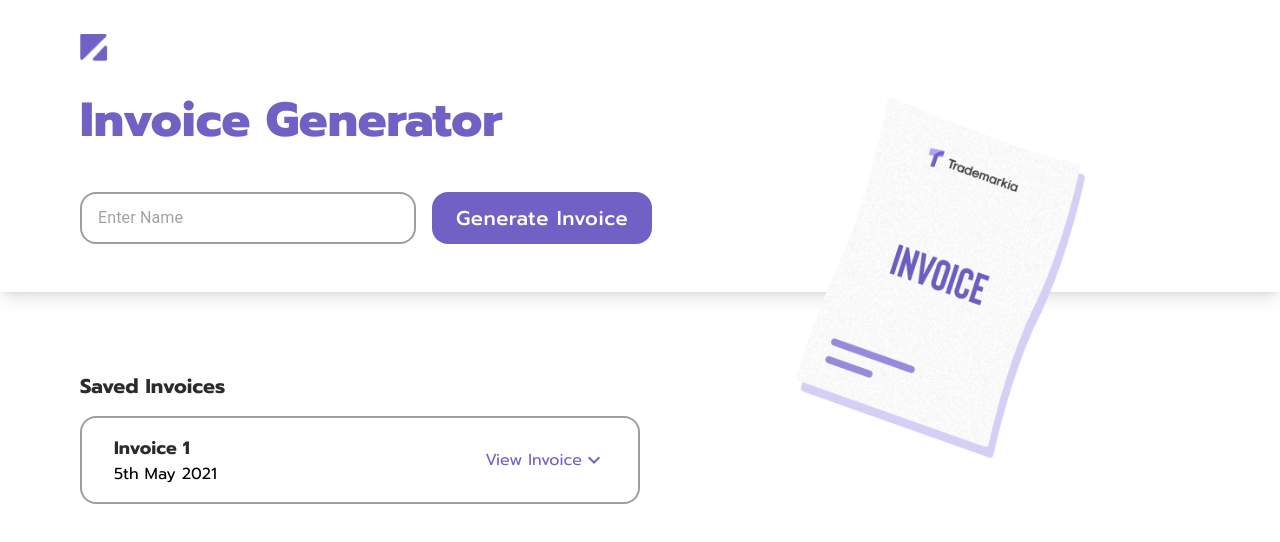
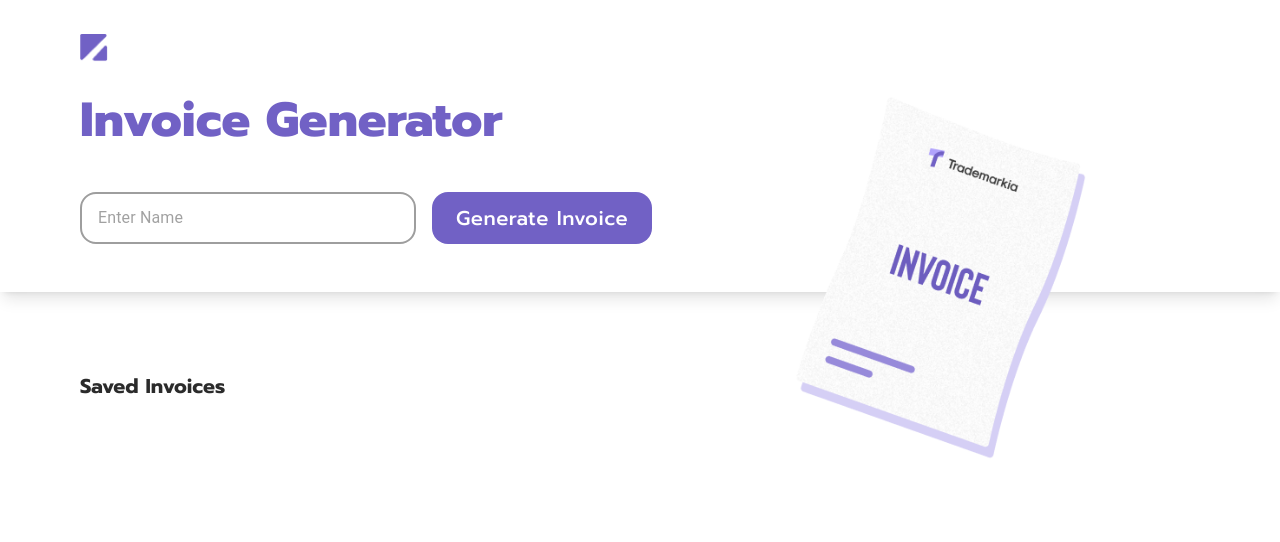
Before and after one commit to ajaytitus1386/Invoice_Generator, a Next.js app: page / in a window 1280 px wide. Shown: the top 542 px of the page. Built offline with nearby package versions, Linux system fonts and the light colour scheme.

Commit message:
feat: fetch saved invoices and render dynamically

```diff
--- a/components/Landing/SavedInvoices.tsx
+++ b/components/Landing/SavedInvoices.tsx
@@ -1,11 +1,23 @@
-import React from "react";
+import React, { useEffect, useState } from "react";
+import { Invoice } from "../../models/invoice";
+import { fetchSavedInvoices } from "../../services/Hooks/fetchSavedInvoices";
 import InvoiceCard from "./InvoiceCard";
 
 function SavedInvoices() {
+  const [savedInvoices, setSavedInvoices] = useState<Invoice[]>([]);
+  useEffect(() => {
+    const fetchedInvoices = fetchSavedInvoices();
+    console.log(fetchedInvoices);
+    setSavedInvoices(fetchedInvoices);
+  }, []);
+
   return (
-    <div className="flex flex-col px-safe py-8 space-y-4 h-screen ">
+    <div className="flex flex-col h-screen py-8 space-y-4 px-safe ">
       <h1 className="heading-1">Saved Invoices</h1>
-      <InvoiceCard />
+      {savedInvoices &&
+        savedInvoices.map((invoice, index) => (
+          <InvoiceCard key={index} invoice={invoice} />
+        ))}
     </div>
   );
 }
```
